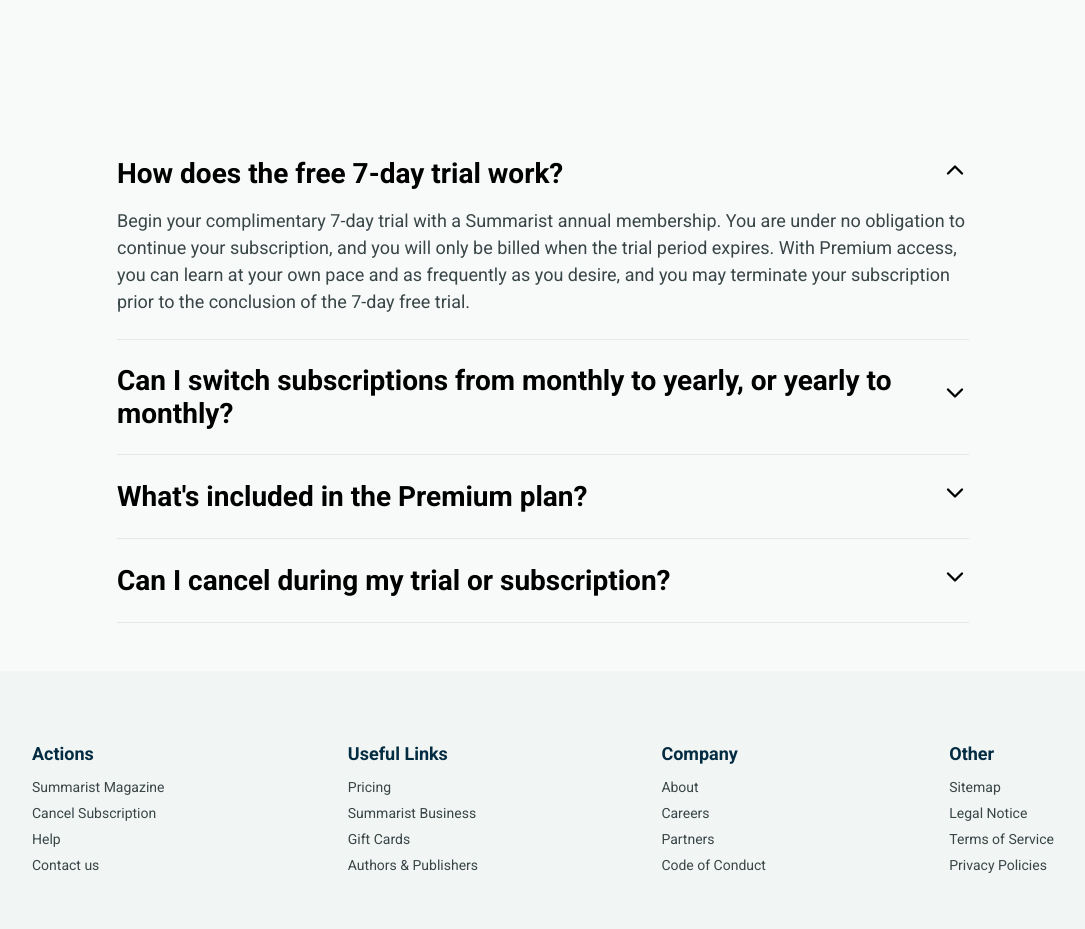
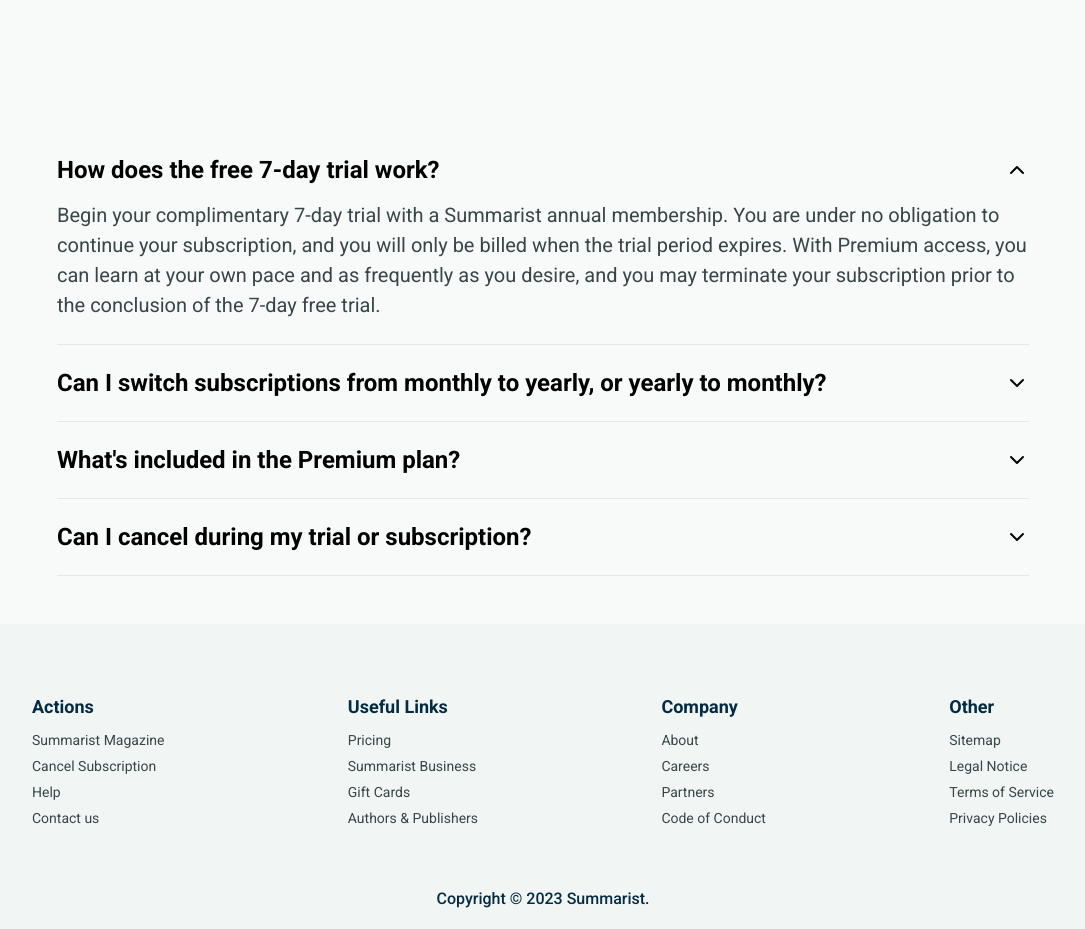
Before and after one commit to LowesPubAldi/summarist, a Next.js app: page /choose-plan in a window 1280 px wide. Shown: the part 1260-2189 px from the top of the page, without its empty margins (97-1182 px from the left). Built offline with nearby package versions, Linux system fonts and the light colour scheme.

Commit message:
Finished Contentpiece

```diff
--- a/src/app/choose-plan/page.tsx
+++ b/src/app/choose-plan/page.tsx
@@ -29,6 +29,7 @@
 
 export default function ChoosePlanPage() {
     const [openFaq, setOpenFaq] = useState(0);
+    const [selectedPlan, setSelectedPlan] = useState("yearly");
 
   return (
     <main className="plan">
@@ -59,7 +60,12 @@
       <section className="plan__choose">
         <h2>Choose the plan that fits you</h2>
 
-        <div className="plan__card plan__card--active">
+        <div
+          className={`plan__card ${
+          selectedPlan === "yearly" ? "plan__card--active" : ""
+          }`}
+          onClick={() => setSelectedPlan("yearly")}
+          >
           <span>○</span>
           <div>
             <h3>Premium Plus Yearly</h3>
@@ -70,7 +76,12 @@
 
         <div className="plan__divider">or</div>
 
-        <div className="plan__card">
+        <div
+          className={`plan__card ${
+          selectedPlan === "monthly" ? "plan__card--active" : ""
+          }`}
+          onClick={() => setSelectedPlan("monthly")}
+          >
           <span>○</span>
           <div>
             <h3>Premium Monthly</h3>
@@ -80,7 +91,10 @@
         </div>
 
         <div className="plan__trial-wrapper">
-        <button className="plan__trial-btn">
+        <button
+            className="plan__trial-btn"
+            onClick={() => alert(`Selected plan: ${selectedPlan}`)}
+            >
           Start your free 7-day trial
           </button>
 
@@ -107,11 +121,13 @@
         </span>
             </button>
 
-            {openFaq === index && (
-              <p className="faq__answer">
-          {faq.answer}
-        </p>
-            )}
+        <div
+          className={`faq__answer-wrapper ${
+          openFaq === index ? "faq__answer-wrapper--open" : ""
+          }`}
+          >
+          <p className="faq__answer">{faq.answer}</p>
+        </div>
           </div>
         ))}
         </section>
--- a/src/app/components/Sidebar.tsx
+++ b/src/app/components/Sidebar.tsx
@@ -51,9 +51,7 @@
       </ul>
 
       {showFontControls && (
-        <div className="sidebar__font-size">
-          ...
-        </div>
+        <div className="sidebar__font-size"></div>
       )}
 
       <ul className="sidebar__menu">
--- a/src/app/globals.css
+++ b/src/app/globals.css
@@ -1127,12 +1127,23 @@
 .settings {
   display: flex;
   min-height: 100vh;
+  background: #f7faf9;
 }
 
 .settings__content {
   flex: 1;
-  margin-left: 200px;
-  padding: 32px 56px;
+  padding: 48px 64px;
+}
+
+.settings__account {
+  max-width: 700px;
+}
+
+.settings__content h1 {
+  font-size: 32px;
+  margin-bottom: 48px;
+  border-bottom: 1px solid #e5e7eb;
+  padding-bottom: 24px;
 }
 
 .settings__nav {
@@ -1192,6 +1203,45 @@
   border-radius: 4px;
   font-weight: 600;
   cursor: pointer;
+}
+
+.settings__section {
+  border-bottom: 1px solid #e5e7eb;
+  padding: 32px 0;
+}
+
+.settings__section h3 {
+  font-size: 18px;
+  margin-bottom: 12px;
+  color: #032b41;
+}
+
+.settings__section p {
+  font-size: 16px;
+  color: #394547;
+}
+
+.settings__button {
+  background: #2bd97c;
+  color: blue;
+  border-radius: 4px;
+  padding: 12px 24px;
+  font-weight: 700;
+  cursor: pointer;
+}
+
+.settings__logged-out {
+  display: flex;
+  flex-direction: column;
+  align-items: center;
+  justify-content: center;
+  min-height: 60vh;
+  text-align: center;
+}
+
+.settings__logged-out img {
+  width: 240px;
+  margin-bottom: 24px;
 }
 
 /* SALES PAGE */
@@ -1332,7 +1382,7 @@
 }
 
 .faq {
-  max-width: 900px;
+  max-width: 1020px;
   margin: 40px auto 48px;
   padding: 0 24px;
 }
@@ -1342,6 +1392,11 @@
   padding: 24px 0;
 }
 
+.faq__question span {
+  display: flex;
+  transition: transform 250ms ease;
+}
+
 .faq__question {
   width: 100%;
   background: none;
@@ -1349,19 +1404,31 @@
   display: flex;
   justify-content: space-between;
   align-items: center;
-  font-size: 28px;
+  font-size: 24px;
   font-weight: 600;
   cursor: pointer;
   text-align: left;
 }
 
+.faq__answer-wrapper {
+  max-height: 0;
+  overflow: hidden;
+  transition: max-height 350ms ease, opacity 350ms ease;
+  opacity: 0;
+}
+
+.faq__answer-wrapper--open {
+  max-height: 220px;
+  opacity: 1;
+}
+
 .faq__answer {
   margin-top: 16px;
-  font-size: 18px;
+  font-size: 20px;
   line-height: 1.5;
   color: #394547;
   overflow: hidden;
-  animation: faqOpen 250ms ease;
+  animation: faqOpen 400ms ease;
 }
 
 @keyframes faqOpen {
```
Also changed, not shown: src/app/book/[id]/page.tsx (+32 -14 lines), src/app/library/page.tsx (+40 -13 lines), src/app/settings/page.tsx (+42 -13 lines).
